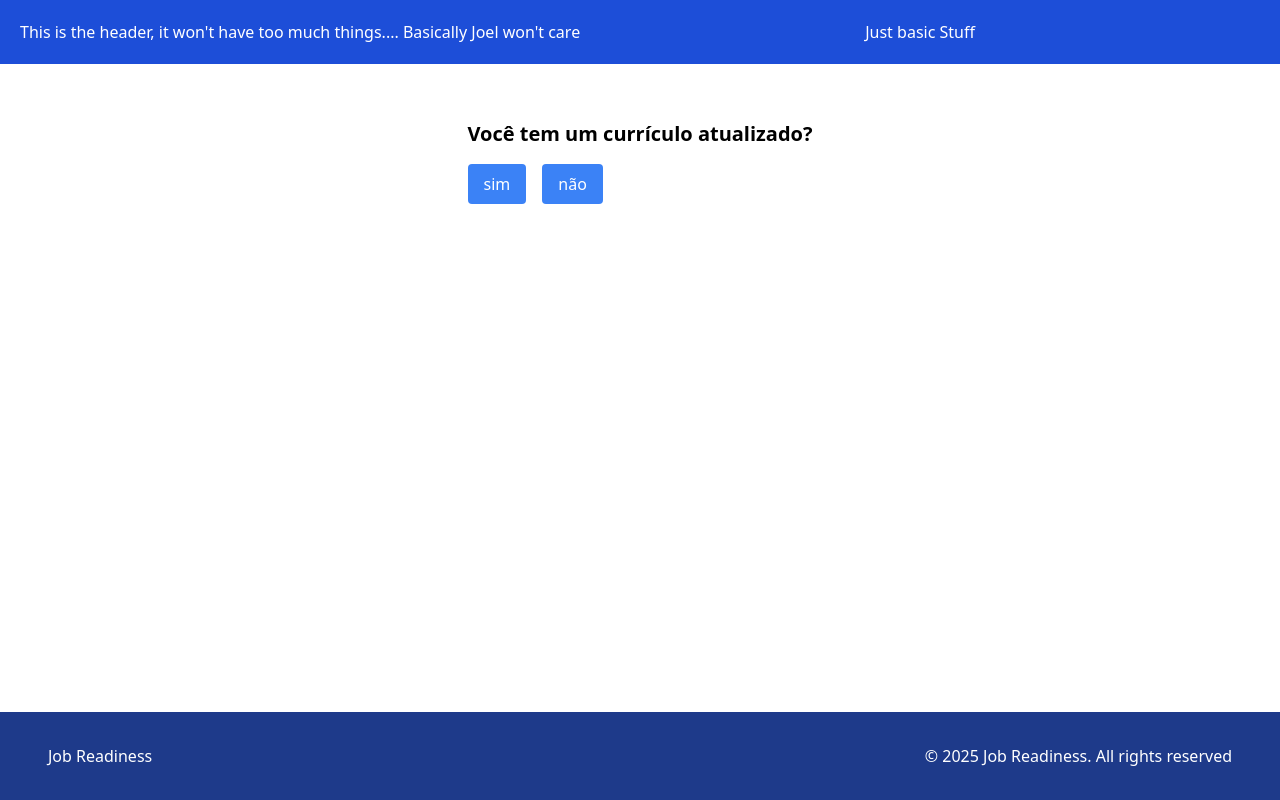
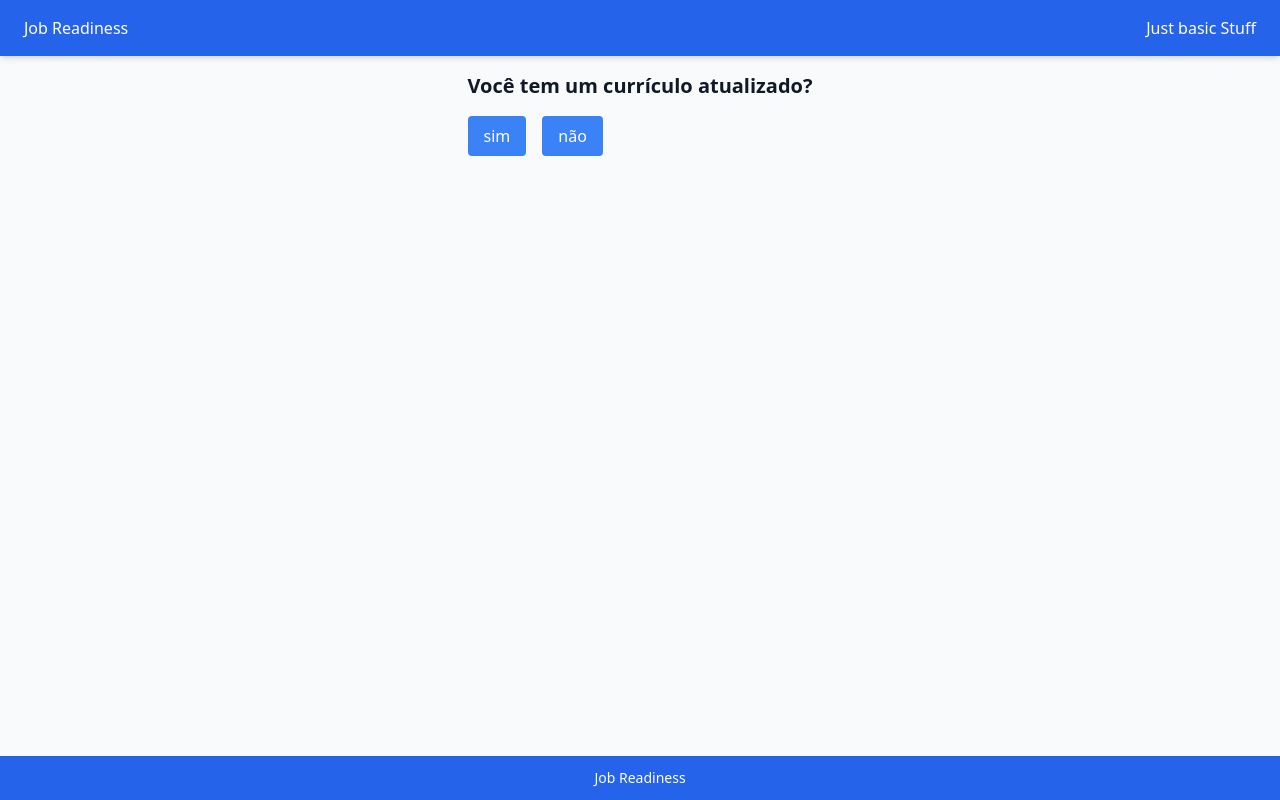
Before and after one commit to Herbert-C-byte/job-readiness, a React (Vite) app in the folder job-readness-checker/: page / in a window 1280 px wide. Built offline with nearby package versions, Linux system fonts and the light colour scheme.

Commit message:
Cássio/Added Layout.tsx and re-sctructure

```diff
--- a/job-readness-checker/src/App.tsx
+++ b/job-readness-checker/src/App.tsx
@@ -1,13 +1,13 @@
 import { useState } from "react";
+import Layout from "./components/Layout";
 import QuestionCard from "./components/QuestionCard";
 import Result from "./components/Result";
 import Footer from "./components/Footer";
 import "./App.css";
 import Header from "./Header";
-import questionaire from "./lib/questionaire"
+import questionaire from "./lib/questionaire";
 
 function App() {
-
   const [question, setQuestion] = useState(0);
   const [answers, setAnswers] = useState<string[]>([]);
 
@@ -18,9 +18,9 @@ function App() {
 
   return (
     <>
-      <div className="flex flex-col min-h-screen">
+      <Layout>
         <Header />
-        <div className="flex-grow max-w-xl mx-auto mt-10 overflow-auto">
+        <main className="flex flex-grow">
           {question < questionaire.length ? (
             <QuestionCard
               question={questionaire[question].question}
@@ -30,9 +30,9 @@ function App() {
           ) : (
             <Result answers={answers} />
           )}
-        </div>
+        </main>
         <Footer />
-      </div>
+      </Layout>
     </>
   );
 }
--- a/job-readness-checker/src/Header.tsx
+++ b/job-readness-checker/src/Header.tsx
@@ -1,12 +1,9 @@
 export default function Header() {
   return (
     <>
-      <header>
-        <nav className="bg-blue-700 p-5 flex justify-between">
-          <h1 className="text-white">This is the header, it won't have too much things.... Basically Joel won't care</h1>
-          <h1 className="text-white">Just basic Stuff</h1>
-          <div></div>
-        </nav>
+      <header className="bg-blue-600 text-white py-4 px-6 flex justify-between items-center shadow-md">
+        <h1 className="text-white">Job Readiness</h1>
+        <h1 className="text-white">Just basic Stuff</h1>
       </header>
     </>
   );
--- a/job-readness-checker/src/components/Footer.tsx
+++ b/job-readness-checker/src/components/Footer.tsx
@@ -1,18 +1,9 @@
 export default function Footer() {
     return(
     <>
-      <div className="bg-blue-900 text-white p-8">
-        <div className="container mx-auto px-4">
-          <div className="flex justify-between items-center">
-            <h2 className="">
-              Job Readiness
-            </h2>
-            <p>
-              © 2025 Job Readiness. All rights reserved
-            </p>
-          </div>
-        </div>
-      </div>
+      <footer className="bg-blue-600 text-white py-3 mt-auto text-center">
+        <p className="text-sm">Job Readiness</p>
+      </footer>
     </>
     )
 }
--- /dev/null
+++ b/job-readness-checker/src/components/Layout.tsx
@@ -0,0 +1,9 @@
+import type { PropsWithChildren } from "react"
+
+export default function Layout({children}: PropsWithChildren) {
+    return(
+        <div className="min-h-screen flex flex-col bg-slate-50 text-gray-900">
+            {children}
+        </div>
+    )
+}
```
